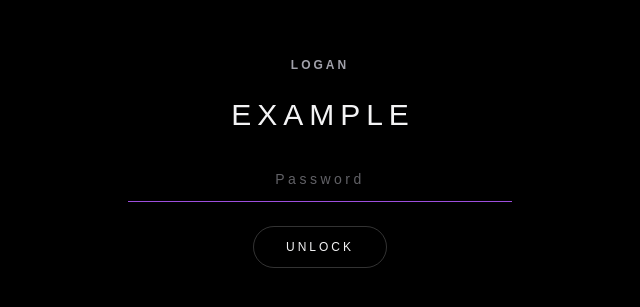
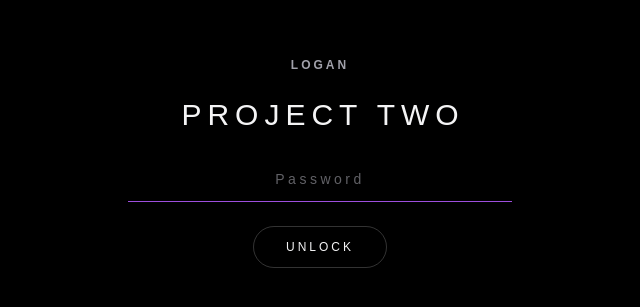
Before and after one commit to aherndavid/loganahern, a plain HTML site: page project-two.html in a window 1280 px wide. Shown: the part 221-528 px from the top of the page, without its empty margins (320-960 px from the left). Drawn offline with nearby package versions, Linux system fonts and the light colour scheme; a web font is replaced by a local one.

Commit message:
general update

```diff
--- a/project-two.html
+++ b/project-two.html
@@ -11,7 +11,7 @@
 </script>
     <meta charset="UTF-8">
     <meta name="viewport" content="width=device-width, initial-scale=1.0">
-    <title>LOGAN | Example</title>
+    <title>LOGAN | Project Two</title>
 
     <script src="https://unpkg.com/@phosphor-icons/web"></script>
     <script src="https://cdn.tailwindcss.com"></script>
@@ -74,7 +74,7 @@
     <div id="gate" class="fixed inset-0 z-[60] bg-black flex items-center justify-center px-6">
         <form id="gate-form" class="w-full max-w-sm flex flex-col items-center gap-6 text-center" autocomplete="off">
             <a href="index.html" class="text-xs tracking-widest font-semibold uppercase text-textMuted hover:text-accent transition-colors">LOGAN</a>
-            <h1 class="text-2xl md:text-3xl font-light tracking-[0.2em] uppercase pl-[0.2em]">Example</h1>
+            <h1 class="text-2xl md:text-3xl font-light tracking-[0.2em] uppercase pl-[0.2em]">Project Two</h1>
             <label for="gate-pass" class="sr-only">Password</label>
             <input id="gate-pass" type="password" placeholder="Password" required
                 class="w-full bg-transparent border-b border-white/20 focus:border-accent outline-none py-3 text-center text-sm tracking-widest text-textMain placeholder:text-textMuted/60 transition-colors">
@@ -116,7 +116,7 @@
             </g>
         </svg>
 
-        <button id="hero-play" class="absolute z-10 top-20 md:top-24 left-6 md:left-10 text-left mix-blend-difference text-2xl md:text-4xl font-light tracking-[0.2em] md:tracking-[0.3em] uppercase hover:text-accent transition-colors duration-500 focus-visible:outline focus-visible:outline-1 focus-visible:outline-offset-8" aria-label="Play Example" ><span id="hero-title">Example</span></button>
+        <button id="hero-play" class="absolute z-10 top-20 md:top-24 left-6 md:left-10 text-left mix-blend-difference text-2xl md:text-4xl font-light tracking-[0.2em] md:tracking-[0.3em] uppercase hover:text-accent transition-colors duration-500 focus-visible:outline focus-visible:outline-1 focus-visible:outline-offset-8" aria-label="Play Project Two" ><span id="hero-title">Project Two</span></button>
 
         <div class="absolute z-10 bottom-12 left-1/2 -translate-x-1/2 animate-bounce opacity-50 pointer-events-none">
             <i class="ph ph-arrow-down text-xl"></i>
@@ -137,7 +137,7 @@
                         <i class="ph ph-play-circle text-4xl" id="row-icon"></i>
                     </button>
                     <div class="flex flex-col">
-                        <h3 class="text-base font-medium tracking-wide text-textMain group-hover:text-accent transition-colors" id="track-title">Example</h3>
+                        <h3 class="text-base font-medium tracking-wide text-textMain group-hover:text-accent transition-colors" id="track-title">Project Two</h3>
                         <p class="text-xs text-textMuted tracking-widest mt-1 uppercase" id="track-meta">120 BPM • Cinematic</p>
                     </div>
                 </div>
@@ -218,7 +218,7 @@
 <script>
 (() => {
     // ---- Edit the track details here ----
-    const TRACK = { title: "Example", bpm: 140, genre: "Ambient Trap", price: "9.99" };
+    const TRACK = { title: "Project Two", bpm: 140, genre: "Ambient Trap", price: "9.99" };
 
     document.getElementById('hero-title').textContent = TRACK.title;
     document.getElementById('track-title').textContent = TRACK.title;
```
Also changed, not shown: index.html (+1 -1 lines).
